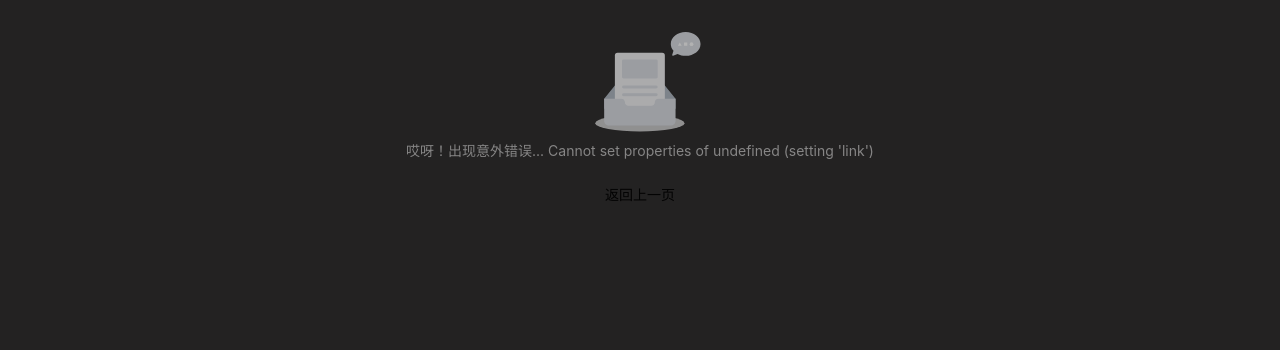
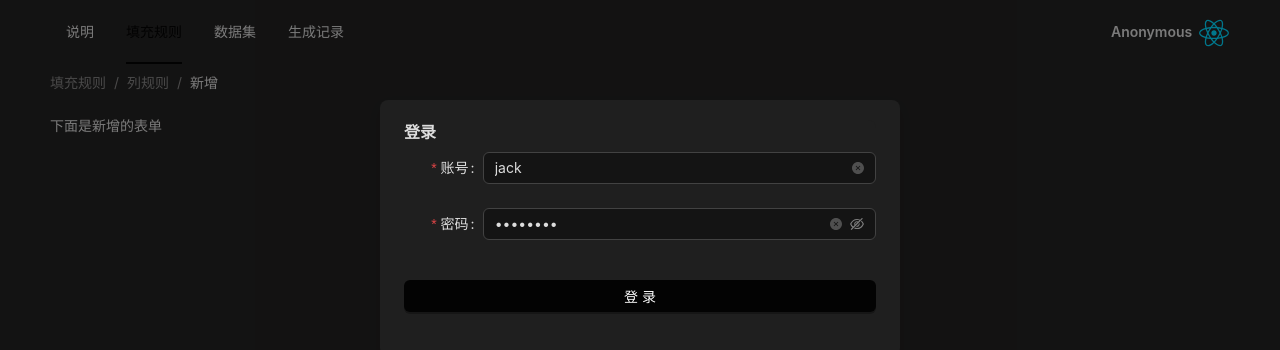
Before and after one commit to StilleMenschen/fillexcel-front, a React (Vite) app: page /fillRule/1/add in a window 1280 px wide. Shown: the top 350 px of the page. Built offline with nearby package versions, Linux system fonts and the light colour scheme.

Commit message:
build: 升级UI框架版本

```diff
--- a/package.json
+++ b/package.json
@@ -10,7 +10,7 @@
     "preview": "vite preview"
   },
   "dependencies": {
-    "antd": "^5.7.0",
+    "antd": "^5.7.2",
     "axios": "^1.4.0",
     "immer": "^10.0.2",
     "localforage": "^1.10.0",
--- a/src/components/column-rule/column-rule-add.tsx
+++ b/src/components/column-rule/column-rule-add.tsx
@@ -1,17 +1,17 @@
-import { Link } from "react-router-dom";
 import { Breadcrumb } from "antd";
-import { useBreadcrumb } from "../../store/breadcrumb";
+import { Link, useParams } from "react-router-dom";
 
 function ColumnRuleAdd() {
-    const breadcrumbMap = useBreadcrumb();
+    const { ruleId } = useParams();
 
     return (
         <>
             <Breadcrumb
-                items={breadcrumbMap.fillRule.map((b) => {
-                    if (b.link) return { title: <Link to={b.path}>{b.title}</Link> };
-                    else return { title: <span>{b.title}</span> };
-                })}
+                items={[
+                    { title: <Link to="/fillRule">填充规则</Link> },
+                    { title: <Link to={`/fillRule/${ruleId}`}>列规则</Link> },
+                    { title: "新增" }
+                ]}
             />
             <div className="little-space"></div>
             <p>下面是新增的表单</p>
--- a/src/components/column-rule/column-rule-list.tsx
+++ b/src/components/column-rule/column-rule-list.tsx
@@ -4,7 +4,6 @@ import { useImmer } from "use-immer";
 import { useCallback, useMemo, useState } from "react";
 import { ColumnRule, getColumnRuleListByRequirement } from "./column-rule-service.ts";
 import { DATA_TYPE } from "../../store/define.ts";
-import { useBreadcrumb } from "../../store/breadcrumb.ts";
 
 const showTotal: PaginationProps["showTotal"] = (total) => `总计 ${total}`;
 
@@ -15,7 +14,6 @@ function ColumnRuleList() {
     const [columnRuleList, setColumnRuleList] = useState<Array<ColumnRule>>([]);
     // 导航到编辑/新增页
     const navigate = useNavigate();
-    const breadcrumbMap = useBreadcrumb();
 
     const handleColumnRuleQuery = useCallback(() => {
         const columnName = queryForm.getFieldValue("columnName") as string;
@@ -50,12 +48,7 @@ function ColumnRuleList() {
 
     return (
         <>
-            <Breadcrumb
-                items={breadcrumbMap.fillRule.map((b) => {
-                    if (b.link) return { title: <Link to={b.path}>{b.title}</Link> };
-                    else return { title: <span>{b.title}</span> };
-                })}
-            />
+            <Breadcrumb items={[{ title: <Link to="/fillRule">填充规则</Link> }, { title: "列规则" }]} />
             <div className="little-space"></div>
             <Form layout="inline" form={queryForm} onFinish={handleColumnRuleQuery}>
                 <Form.Item label="列名" name="columnName">
--- a/src/components/fill-rule/fill-rule-list.tsx
+++ b/src/components/fill-rule/fill-rule-list.tsx
@@ -152,7 +152,7 @@ function FillRuleList() {
                             </Tooltip>
                             <Popconfirm
                                 title="确定要删除此规则？"
-                                description={<Typography.Text type="danger">所有关联的列规则也会被同步删除！</Typography.Text>}
+                                description={<Typography.Text type="warning">所有关联的列规则也会被同步删除！</Typography.Text>}
                                 placement="left"
                                 cancelButtonProps={{
                                     danger: true
--- a/src/routers/index.tsx
+++ b/src/routers/index.tsx
@@ -8,7 +8,6 @@ import DataSet from "../components/data-set/data-set.tsx";
 import FillRuleList from "../components/fill-rule/fill-rule-list.tsx";
 import ColumnRuleList from "../components/column-rule/column-rule-list.tsx";
 import ColumnRuleAdd from "../components/column-rule/column-rule-add.tsx";
-import { setBreadcrumb } from "../store/breadcrumb.ts";
 
 const router = createBrowserRouter([
     {
@@ -39,26 +38,14 @@ const router = createBrowserRouter([
                 children: [
                     {
                         index: true,
-                        loader: () => {
-                            setBreadcrumb("fillRule", 1, "/fillRule", "填充规则");
-                            return null;
-                        },
                         element: <FillRuleList />
                     },
                     {
                         path: ":ruleId",
-                        loader: ({ params }) => {
-                            setBreadcrumb("fillRule", 2, `/fillRule/${params.ruleId || 0}`, "列规则");
-                            return null;
-                        },
                         element: <ColumnRuleList />
                     },
                     {
                         path: ":ruleId/add",
-                        loader: ({ params }) => {
-                            setBreadcrumb("fillRule", 3, `/fillRule/${params.ruleId || 0}/add`, "新增");
-                            return null;
-                        },
                         element: <ColumnRuleAdd />
                     }
                 ]
--- a/src/store/breadcrumb.ts
+++ /dev/null
@@ -1,78 +0,0 @@
-import { useSyncExternalStore } from "react";
-
-interface BreadcrumbItem {
-    path: string;
-    title: string;
-    link: boolean;
-}
-
-interface BreadcrumbMap {
-    [key: string]: Array<BreadcrumbItem>;
-}
-
-const breadcrumbMap: BreadcrumbMap = {
-    fillRule: [],
-    dataSet: []
-};
-
-let currentLevel = 1;
-
-let listeners: Array<CallableFunction> = [];
-
-const subscribe = (listener: CallableFunction) => {
-    listeners = [...listeners, listener];
-    return () => {
-        listeners = listeners.filter((l) => l !== listener);
-    };
-};
-
-const snapshot = () => {
-    return breadcrumbMap;
-};
-
-const emitChange = () => {
-    for (const listener of listeners) {
-        listener();
-    }
-};
-
-export const setBreadcrumb = (key: string, level: number, path: string, title: string) => {
-    const breadcrumbList = breadcrumbMap[key] || [];
-    console.log(`current: ${currentLevel}, next: ${level}`);
-    console.dir(breadcrumbList);
-    // 如果是第一个路由
-    if (level == 1) {
-        breadcrumbMap[key] = [
-            {
-                path,
-                title,
-                link: false
-            }
-        ];
-        currentLevel = 1;
-        return;
-    }
-    const index = level - 1;
-    if (level > currentLevel) {
-        breadcrumbList.push({
-            path,
-            title,
-            link: false
-        });
-        breadcrumbList[index - 1].link = true;
-        currentLevel += 1;
-    } else if (level <= currentLevel) {
-        breadcrumbList.splice(-1 * currentLevel - level);
-    } else {
-        breadcrumbList[index].link = false;
-    }
-    emitChange();
-};
-
-/**
- * 外部管理的面包屑状态，注意导出的状态必须是引用可变的，如果导出的是不可变引用的数据，
- * React 不会触发组件重新渲染
- */
-export function useBreadcrumb() {
-    return useSyncExternalStore(subscribe, snapshot);
-}
```
Also changed, not shown: 1 other file (tests, documents, lock files or other folders).
